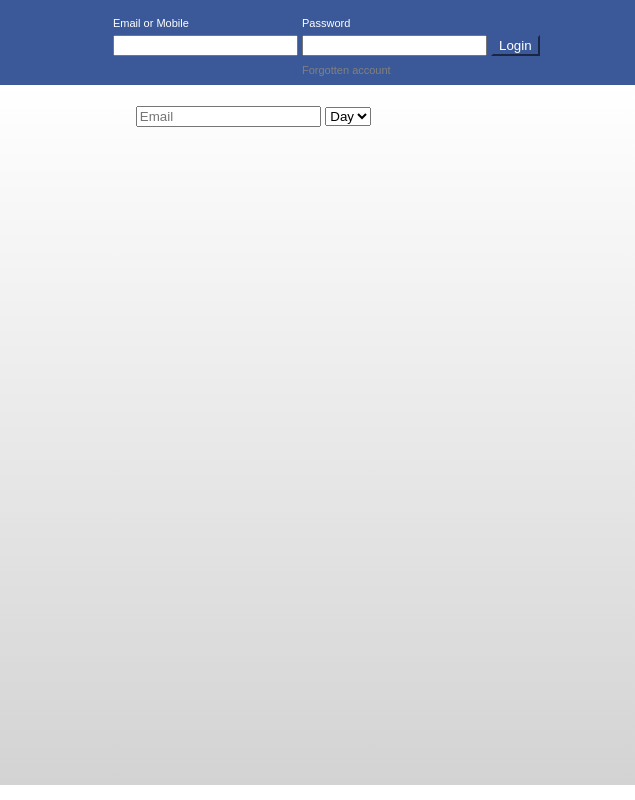
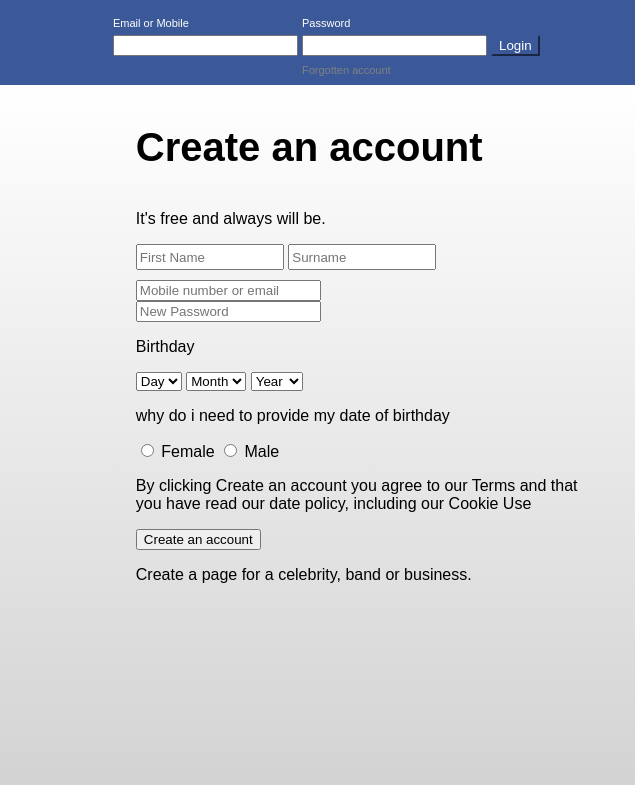
Before and after one commit to Nihal-Mohammed-V/Web, a plain HTML site: page index.html in a window 1280 px wide. Shown: the full height of the page, 645-1280 px from the left. Drawn offline with Linux system fonts and the light colour scheme.

Commit message:
ui enhancement

```diff
--- a/fb.css
+++ b/fb.css
@@ -71,3 +71,15 @@ body{
  .image{
    width: 581px;
  }
+ .acnt{
+  font-size: 40px;
+  font-weight: bold;
+ }
+ .inputbox{
+  padding-bottom: 10px;
+
+ }
+ .fname{
+  width: 140px;
+  height: 20px;
+ }
--- a/index.html
+++ b/index.html
@@ -41,13 +41,43 @@
             </div>
             <div class="right-section">
                 <h1></h1>
+                <p class="acnt">Create an account</p>
+                <p>It's free and always will be.</p>
                 <form action="">
-                <input type="text" placeholder="Email">
+                <div class="inputbox">
+                <input class="fname" type="text" placeholder="First Name">
+                <input class="fname" type="text" placeholder="Surname">
+                </div>
+                <div>
+                <input type="text" placeholder="Mobile number or email">
+                </div>
+                <input type="text" placeholder="New Password">
+                <p>Birthday</p>
+                <div>
                 <select name="" id="">
                     <option value="">Day</option>
                      <option value="">1</option>
                       <option value="">2</option>
                 </select>
+                <select name="" id="">
+                    <option value="">Month</option>
+                     <option value="">May</option>
+                      <option value="">June</option>
+                </select>
+                <select name="" id="">
+                    <option value="">Year</option>
+                     <option value="">2020</option>
+                      <option value="">2021</option>
+                </select>
+                <p>why do i need to provide my date of birthday</p>
+                </div>
+                <input type="radio" value="Female">
+                <label>Female</label>
+                 <input type="radio" value="Male">
+                <label>Male</label>
+                <p>By clicking Create an account you agree to our Terms and that <br>you have read our date policy, including our Cookie Use</p>
+                <input type="submit" value="Create an account">
+                <p>Create a page for a celebrity, band or business.</p>
 
                </form>
             </div>
```
